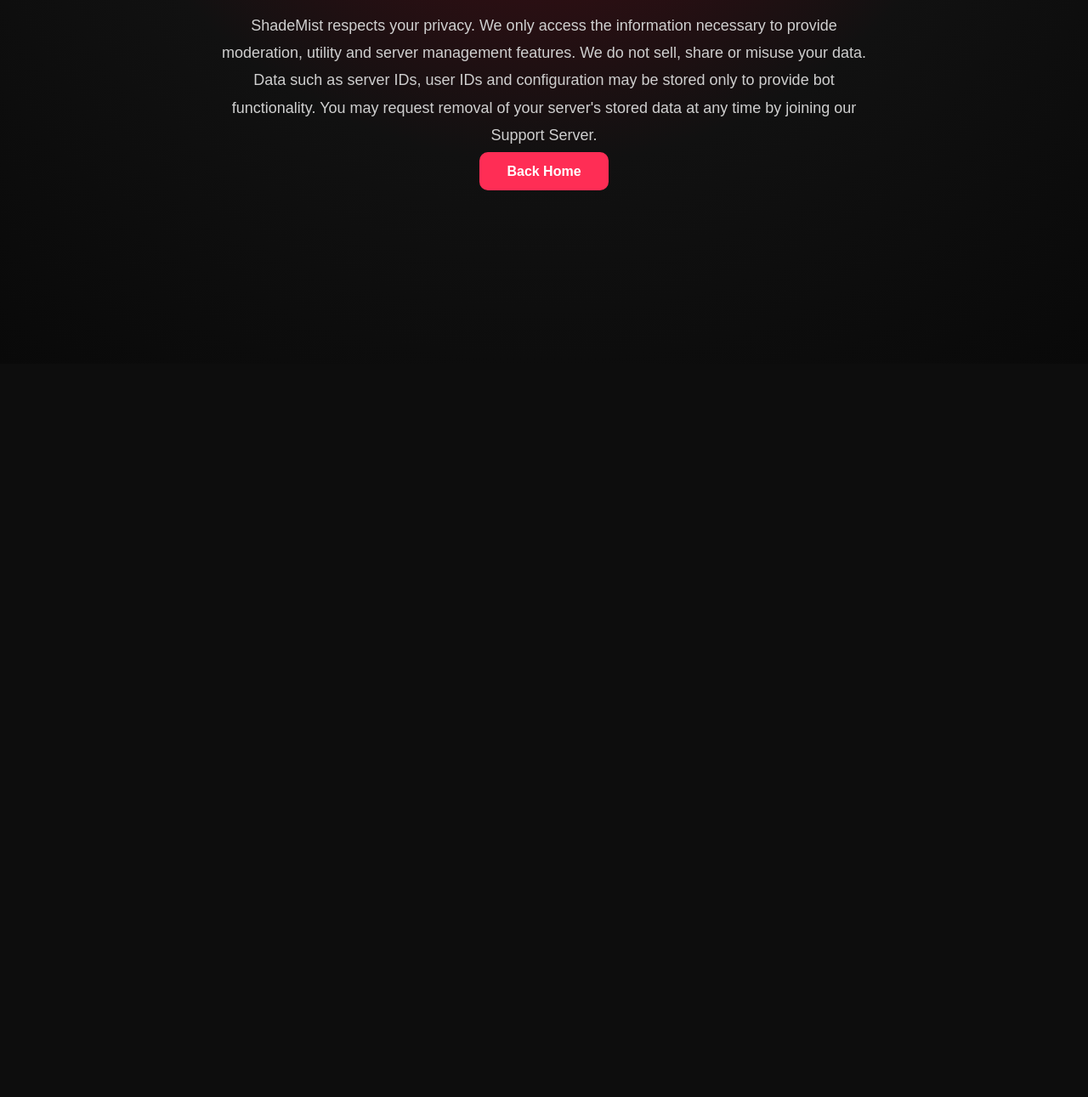
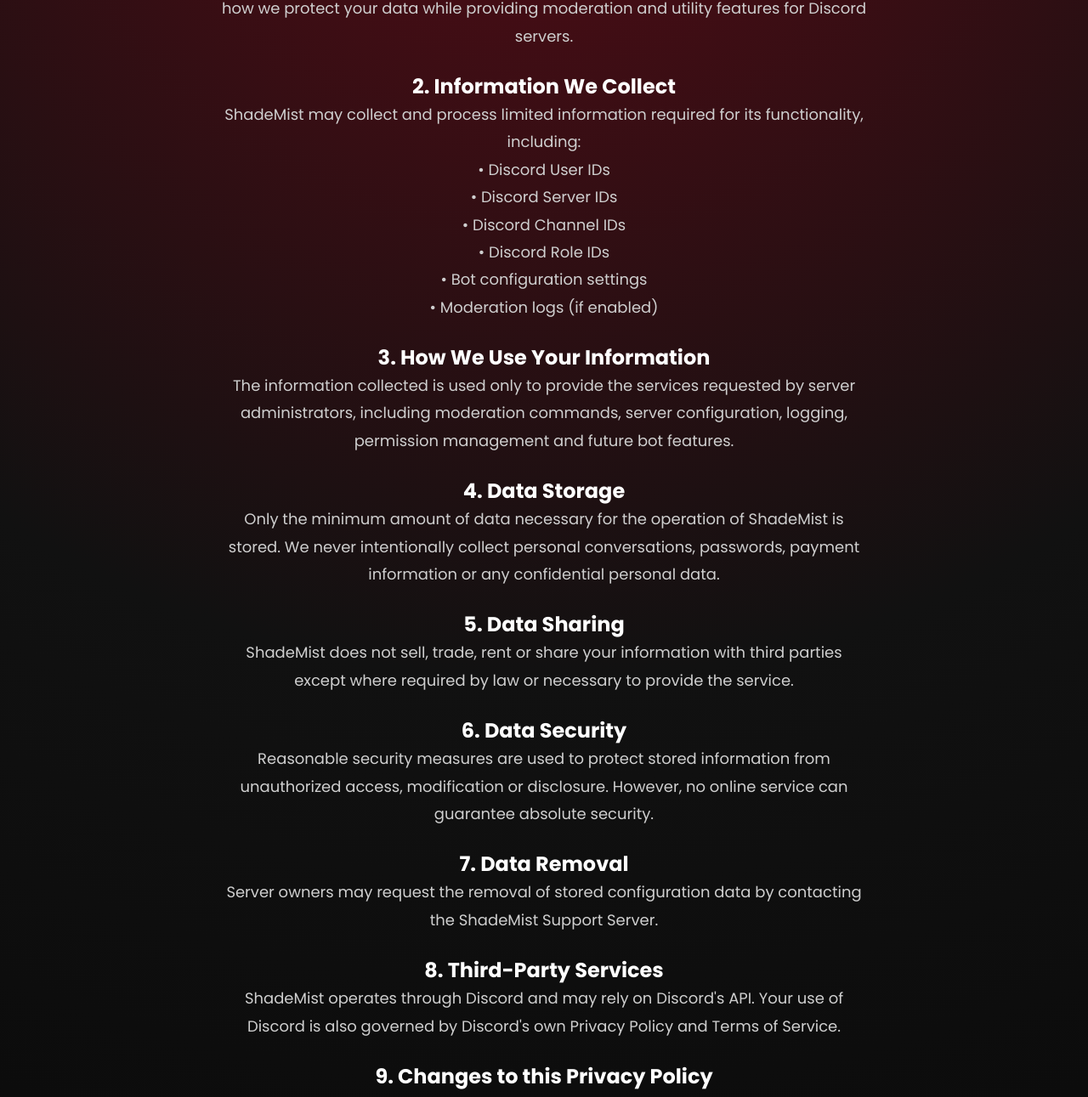
Before and after one commit to monarchxyspider/Shademist-docs, a plain HTML site: page privacy.html in a window 1280 px wide. Shown: the part 372-1663 px from the top of the page at 85% size. Before the commit the page ends 800 px from the top, so only its background shows below. Drawn offline with Linux system fonts and the light colour scheme.

Commit message:
Update privacy.html

```diff
--- a/privacy.html
+++ b/privacy.html
@@ -9,9 +9,38 @@
 
 <link rel="stylesheet" href="style.css">
 
+<link rel="preconnect" href="https://fonts.googleapis.com">
+<link rel="preconnect" href="https://fonts.gstatic.com" crossorigin>
+
+<link href="https://fonts.googleapis.com/css2?family=Poppins:wght@300;400;500;600;700;800&display=swap" rel="stylesheet">
+
+<link rel="icon" href="https://cdn.discordapp.com/embed/avatars/0.png">
+
 </head>
 
 <body>
+
+<header>
+
+<nav class="navbar">
+
+<h2 class="logo">ShadeMist</h2>
+
+<div class="nav-links">
+
+<a href="index.html">Home</a>
+
+<a href="privacy.html">Privacy</a>
+
+<a href="terms.html">Terms</a>
+
+<a href="https://discord.gg/54vJcse3" target="_blank">Support</a>
+
+</div>
+
+</nav>
+
+</header>
 
 <section class="hero">
 
@@ -20,28 +49,130 @@
 <h1>Privacy Policy</h1>
 
 <p>
-
-ShadeMist respects your privacy.
-
-We only access the information necessary to provide moderation, utility and server management features.
-
-We do not sell, share or misuse your data.
-
-Data such as server IDs, user IDs and configuration may be stored only to provide bot functionality.
-
-You may request removal of your server's stored data at any time by joining our Support Server.
-
+Last Updated: July 2026
 </p>
 
 <br>
+
+<h2>1. Introduction</h2>
+
+<p>
+Thank you for using ShadeMist. Protecting your privacy is important to us. This Privacy Policy explains what information ShadeMist may access, how it is used, and how we protect your data while providing moderation and utility features for Discord servers.
+</p>
+
+<br>
+
+<h2>2. Information We Collect</h2>
+
+<p>
+ShadeMist may collect and process limited information required for its functionality, including:
+</p>
+
+<p>
+• Discord User IDs<br>
+• Discord Server IDs<br>
+• Discord Channel IDs<br>
+• Discord Role IDs<br>
+• Bot configuration settings<br>
+• Moderation logs (if enabled)
+</p>
+
+<br>
+
+<h2>3. How We Use Your Information</h2>
+
+<p>
+The information collected is used only to provide the services requested by server administrators, including moderation commands, server configuration, logging, permission management and future bot features.
+</p>
+
+<br>
+
+<h2>4. Data Storage</h2>
+
+<p>
+Only the minimum amount of data necessary for the operation of ShadeMist is stored. We never intentionally collect personal conversations, passwords, payment information or any confidential personal data.
+</p>
+
+<br>
+
+<h2>5. Data Sharing</h2>
+
+<p>
+ShadeMist does not sell, trade, rent or share your information with third parties except where required by law or necessary to provide the service.
+</p>
+
+<br>
+
+<h2>6. Data Security</h2>
+
+<p>
+Reasonable security measures are used to protect stored information from unauthorized access, modification or disclosure. However, no online service can guarantee absolute security.
+</p>
+
+<br>
+
+<h2>7. Data Removal</h2>
+
+<p>
+Server owners may request the removal of stored configuration data by contacting the ShadeMist Support Server.
+</p>
+
+<br>
+
+<h2>8. Third-Party Services</h2>
+
+<p>
+ShadeMist operates through Discord and may rely on Discord's API. Your use of Discord is also governed by Discord's own Privacy Policy and Terms of Service.
+</p>
+
+<br>
+
+<h2>9. Changes to this Privacy Policy</h2>
+
+<p>
+This Privacy Policy may be updated periodically to reflect improvements, new features or legal requirements. Continued use of ShadeMist indicates acceptance of any updated version.
+</p>
+
+<br>
+
+<h2>10. Contact Us</h2>
+
+<p>
+If you have any questions regarding this Privacy Policy or wish to request data removal, please join our official Support Server.
+</p>
+
+<br>
+
+<div class="buttons">
 
 <a class="btn red" href="index.html">
 Back Home
 </a>
 
+<a class="btn dark" href="https://discord.gg/54vJcse3">
+Support Server
+</a>
+
+</div>
+
 </div>
 
 </section>
 
+<footer>
+
+<p>© 2026 ShadeMist. All Rights Reserved.</p>
+
+<br>
+
+<p>
+
+<a href="privacy.html">Privacy Policy</a> |
+<a href="terms.html">Terms of Service</a>
+
+</p>
+
+</footer>
+
 </body>
 </html>
```
